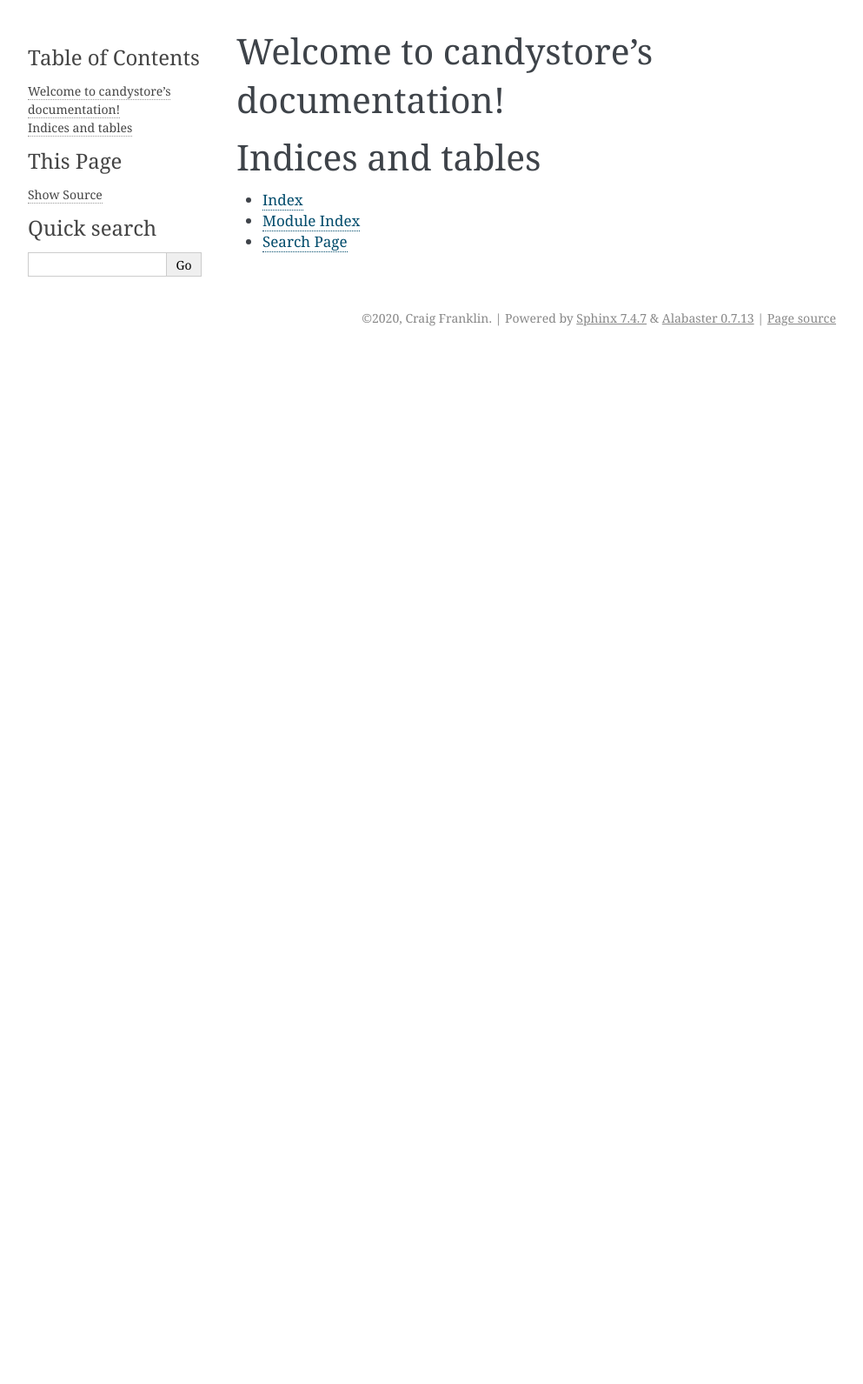
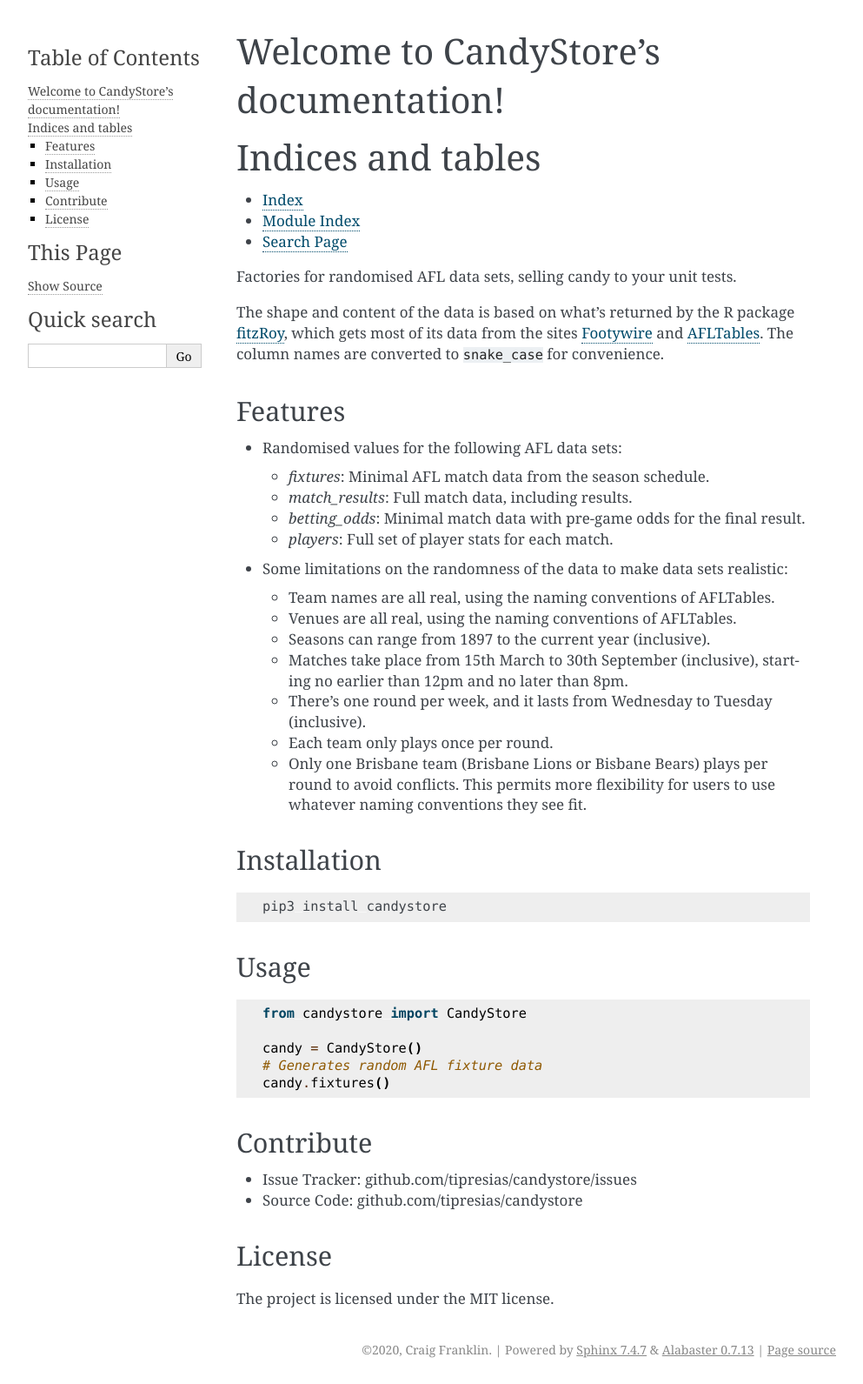
Before and after one commit to tipresias/candystore, a Sphinx documentation site: the page built from docs/source/index.rst, in a window 1280 px wide. Shown: the whole page at 87% size, without its empty margins (148-1141 px from the left). Built offline with Sphinx 7.4.7, drawn with Linux system fonts in a browser that asks for light colours; before the commit the page ends 900 px from its top, so only the background shows below that.

Commit message:
Generate documentation homepage

```diff
--- a/docs/source/index.rst
+++ b/docs/source/index.rst
@@ -18,3 +12,62 @@
 * :ref:`genindex`
 * :ref:`modindex`
 * :ref:`search`
+
+Factories for randomised AFL data sets, selling candy to your unit tests.
+
+The shape and content of the data is based on what's returned by the R package
+`fitzRoy <https://github.com/jimmyday12/fitzRoy>`_, which gets most of its data from the sites
+`Footywire <https://www.footywire.com/>`_ and `AFLTables <https://afltables.com/afl/afl_index.html>`_.
+The column names are converted to :code:`snake_case` for convenience.
+
+Features
+--------
+
+- Randomised values for the following AFL data sets:
+
+  - `fixtures`: Minimal AFL match data from the season schedule.
+  - `match_results`: Full match data, including results.
+  - `betting_odds`: Minimal match data with pre-game odds for the final result.
+  - `players`: Full set of player stats for each match.
+
+- Some limitations on the randomness of the data to make data sets realistic:
+
+  - Team names are all real, using the naming conventions of AFLTables.
+  - Venues are all real, using the naming conventions of AFLTables.
+  - Seasons can range from 1897 to the current year (inclusive).
+  - Matches take place from 15th March to 30th September (inclusive),
+    starting no earlier than 12pm and no later than 8pm.
+  - There's one round per week, and it lasts from Wednesday to Tuesday (inclusive).
+  - Each team only plays once per round.
+  - Only one Brisbane team (Brisbane Lions or Bisbane Bears) plays per round
+    to avoid conflicts. This permits more flexibility for users to use
+    whatever naming conventions they see fit.
+
+Installation
+------------
+
+.. code-block:: bash
+
+  pip3 install candystore
+
+Usage
+-----
+
+::
+
+  from candystore import CandyStore
+
+  candy = CandyStore()
+  # Generates random AFL fixture data
+  candy.fixtures()
+
+Contribute
+----------
+
+- Issue Tracker: github.com/tipresias/candystore/issues
+- Source Code: github.com/tipresias/candystore
+
+License
+-------
+
+The project is licensed under the MIT license.
```
Also changed, not shown: other parts of docs/source/index.rst (+3 -9 lines), README.md (+2 -0 lines), 1 other file.
